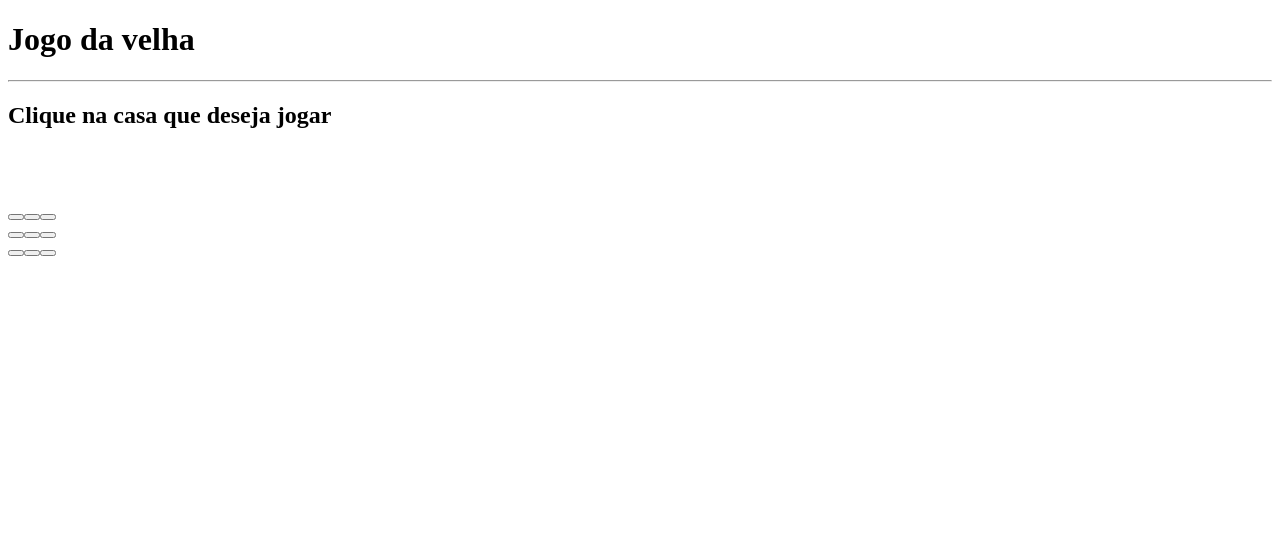
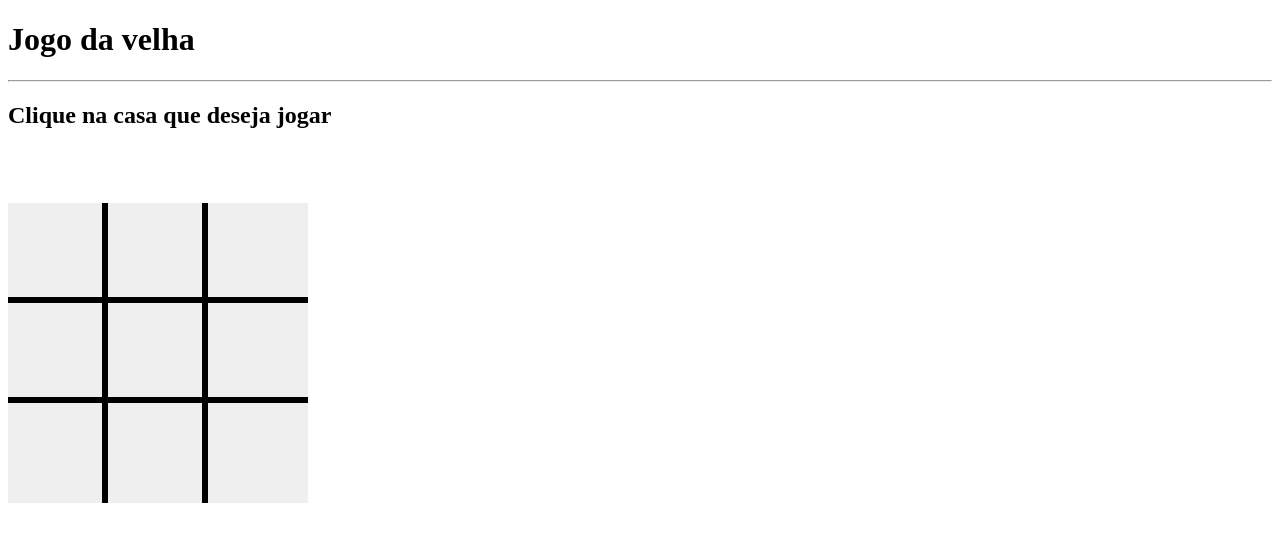
Before and after one commit to ierevigano/JogodaVelha, a plain HTML site: page index.html in a window 1280 px wide. Drawn offline with Linux system fonts and the light colour scheme.

Commit message:
edição do tabuleiro

```diff
--- a/index.html
+++ b/index.html
@@ -5,6 +5,7 @@
     <meta name="viewport" content="width=device-width, initial-scale=1.0">
     <title>Jogo da Velha</title>
     <script src="jogo.js" defer></script>
+    <link rel="stylesheet" href="style.css">
 </head>
 <body>
     <h1>Jogo da velha</h1>
--- /dev/null
+++ b/style.css
@@ -0,0 +1,28 @@
+button{
+    border-width: 6px;
+    width: 100px;
+    height: 100px;
+    line-height: 100px;
+    font-size: 100px;
+    border-left: 0px;
+    border-top: 0px;
+    vertical-align: top;
+
+}
+button:hover{
+    background-color: azure;
+}
+.btJogo0, .btJogo1{
+    padding-top: 0;
+    margin-top: 0;
+
+}
+.btJogo2{
+    border-bottom: 0;
+}
+#bt02, #bt12, #bt22{
+    border-right: 0;
+}
+button:disabled{
+    border-color: black;
+}
```
